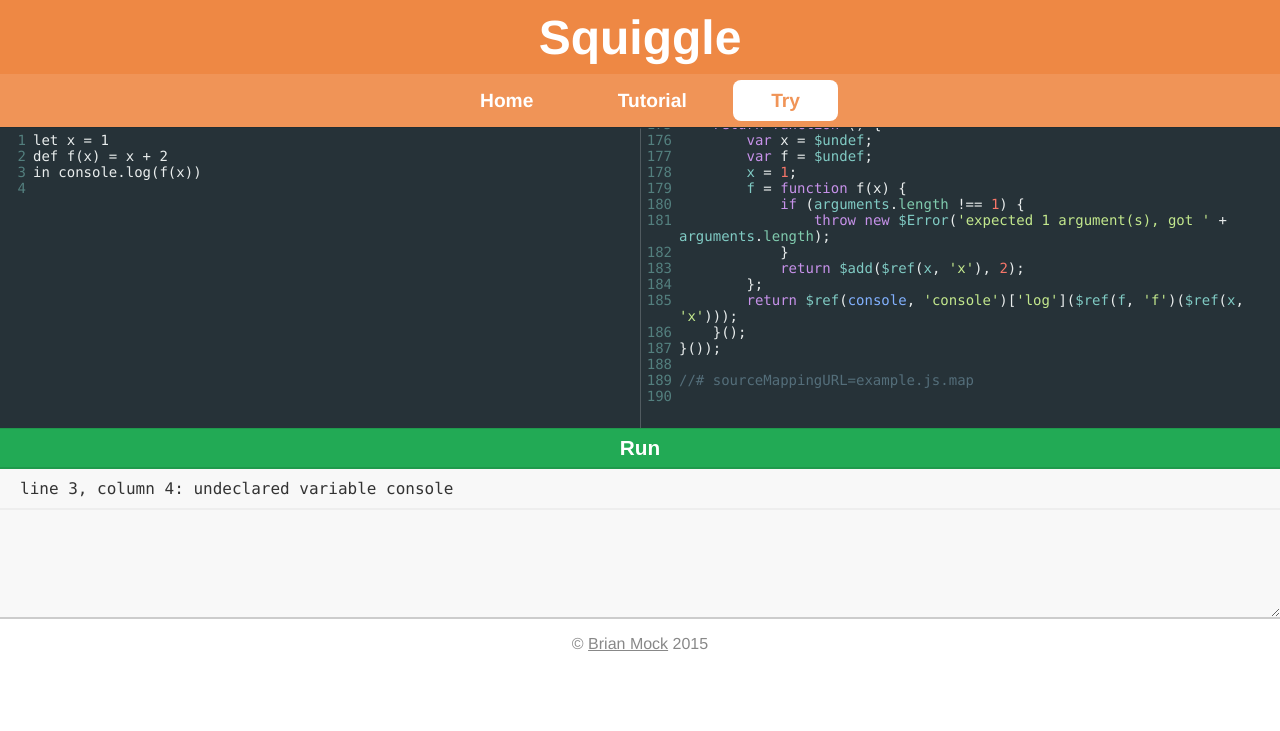
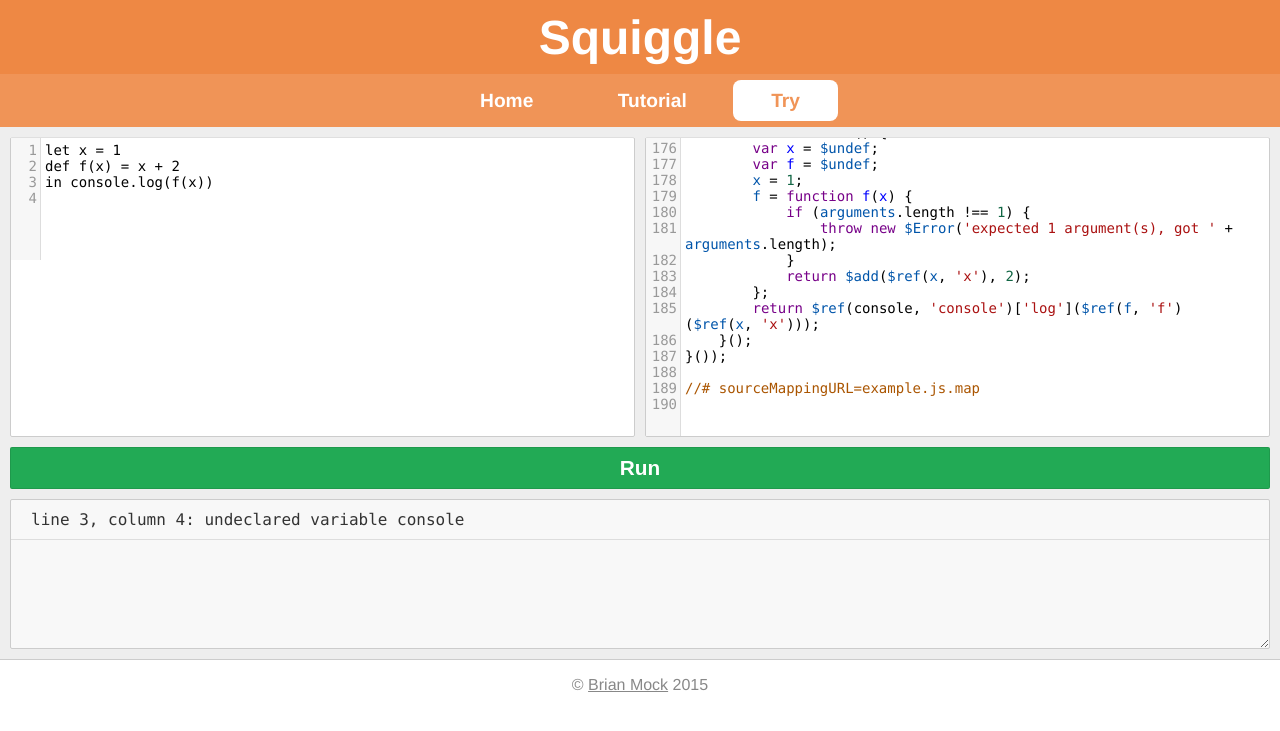
Before and after one commit to squiggle-lang/squiggle-lang.org, a Jekyll site: the page built from try/index.html, in a window 1280 px wide. Shown: the top 731 px of the page. Built offline with Jekyll 4.4.1, drawn with Linux system fonts in a browser that asks for light colours; nearby versions of some CDN libraries; library files that are not in the unit come from our copies.

Commit message:
Makes try page look nice

```diff
--- a/_config.yml
+++ b/_config.yml
@@ -1,2 +1,3 @@
 baseurl: /squiggle
+codemirror: /squiggle/vendor/codemirror-5.6
 exclude: [node_modules]
--- a/_sass/workspace.scss
+++ b/_sass/workspace.scss
@@ -1,25 +1,36 @@
 .workspace {
-    $gap: 5px;
+    $border: 1px solid #ccc;
+    $gap: 10px;
+    $radius: 2px;
+
     display: flex;
     flex-flow: row wrap;
+    padding-right: $gap;
+    padding-bottom: $gap;
+    border-bottom: $border;
+    background: #eee;
 
     .CodeMirror {
         font-family: $fontCode;
         font-size: 14px;
+        border: $border;
+        border-radius: $radius;
     }
 
     & > section:nth-child(2) .CodeMirror {
-        border-left: 1px solid rgba(white, 0.20);
+        // border-left: 1px solid rgba(white, 0.20);
     }
 
     section {
-        flex: 1 1 50%;
+        flex: 1 1 500px;
 
-        margin: 0;
+        margin: $gap;
+        margin-bottom: 0;
+        margin-right: 0;
 
         &.code {
-            background: #263238;
-            border-top: 1px solid rgba(black, 0.10);
+            // background: #263238;
+            // border-top: 1px solid rgba(black, 0.10);
         }
 
         .console,
@@ -27,15 +38,21 @@
             height: 300px;
         }
 
-        button.run {
+        .console,
+        .run {
+            border-radius: $radius;
+        }
+
+        .run {
             display: block;
             width: 100%;
             height: 2em;
             font-size: 1.3em;
             font-weight: bold;
-            border: 2px solid rgba(black, 0.10);
-            border-left: 0;
-            border-right: 0;
+            border-radius: $radius;
+            border: 1px solid rgba(black, 0.10);
+            margin: 0;
+            margin-bottom: $gap;
 
             &.run {
                 background: $green;
@@ -53,13 +70,13 @@
             padding: 0;
             background: #f8f8f8;
             resize: vertical;
-            border-bottom: 2px solid #ccc;
+            border: $border;
 
             font-family: $fontCode;
 
             & > * {
                 border-left: 5px solid transparent;
-                box-shadow: 0 2px 0 0 #eee;
+                box-shadow: 0 1px 0 0 #ddd;
                 padding: 10px 15px;
             }
 
--- a/try/index.html
+++ b/try/index.html
@@ -18,9 +18,8 @@
     </section>
 </div>
 
-<script src="{{ site.baseurl }}/vendor/codemirror-5.6/lib/codemirror.js"></script>
-<link rel="stylesheet" href="{{ site.baseurl }}/vendor/codemirror-5.6/lib/codemirror.css">
-<link rel="stylesheet" href="{{ site.baseurl }}/vendor/codemirror-5.6/theme/material.css">
-<script src="{{ site.baseurl }}/vendor/codemirror-5.6/mode/javascript/javascript.js"></script>
+<link rel="stylesheet" href="{{ site.codemirror }}/lib/codemirror.css">
+<script src="{{ site.codemirror }}/lib/codemirror.js"></script>
+<script src="{{ site.codemirror }}/mode/javascript/javascript.js"></script>
 
 <script src="{{ site.baseurl }}/try/bundle.js"></script>
--- a/try/main.js
+++ b/try/main.js
@@ -7,16 +7,14 @@
 var squiggleCodeOpts = {
     lineWrapping: true,
     lineNumbers: true,
-    mode: "text/plain",
-    theme: "material",
+    mode: "text/plain"
 };
 
 var javascriptCodeOpts = {
     lineWrapping: true,
     lineNumbers: true,
     readOnly: true,
-    mode: "application/javascript",
-    theme: "material",
+    mode: "application/javascript"
 };
 
 function sel(sel) {
```
Also changed, not shown: try/bundle.js, 1 other file.
